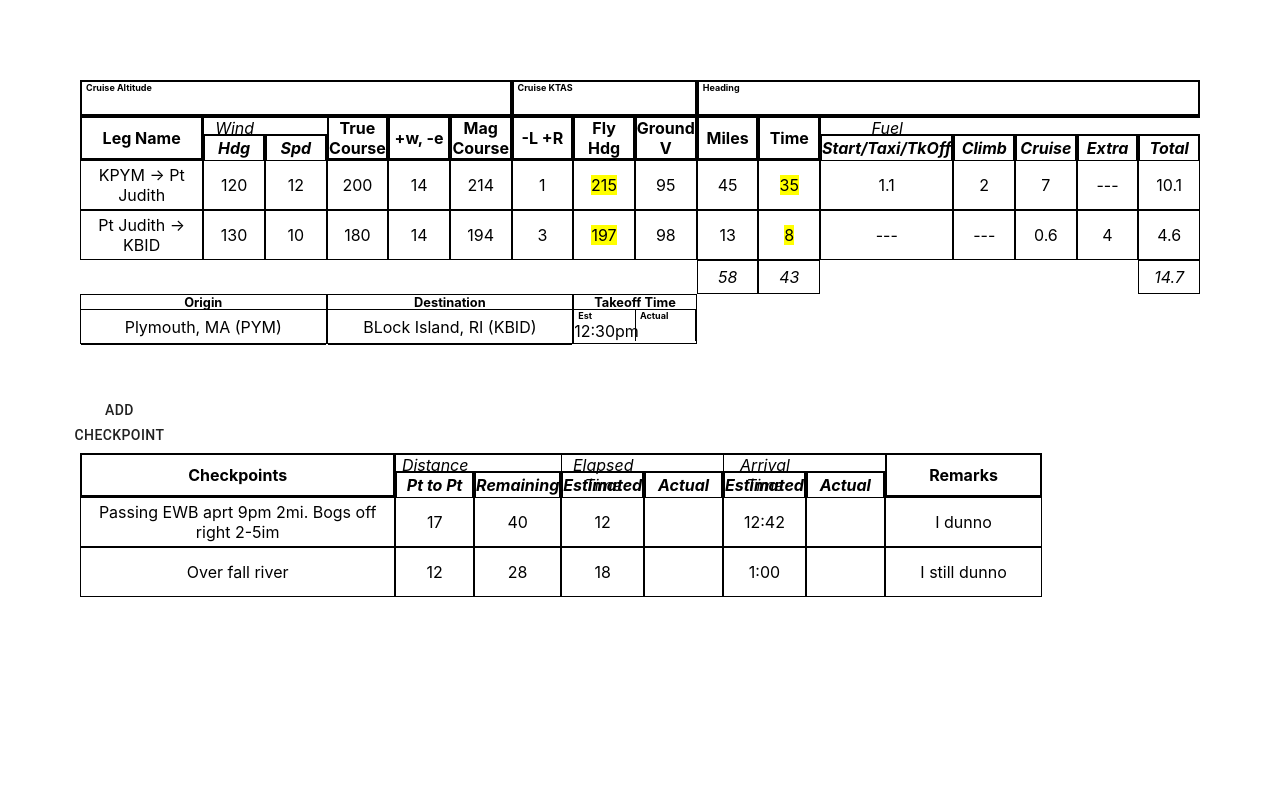
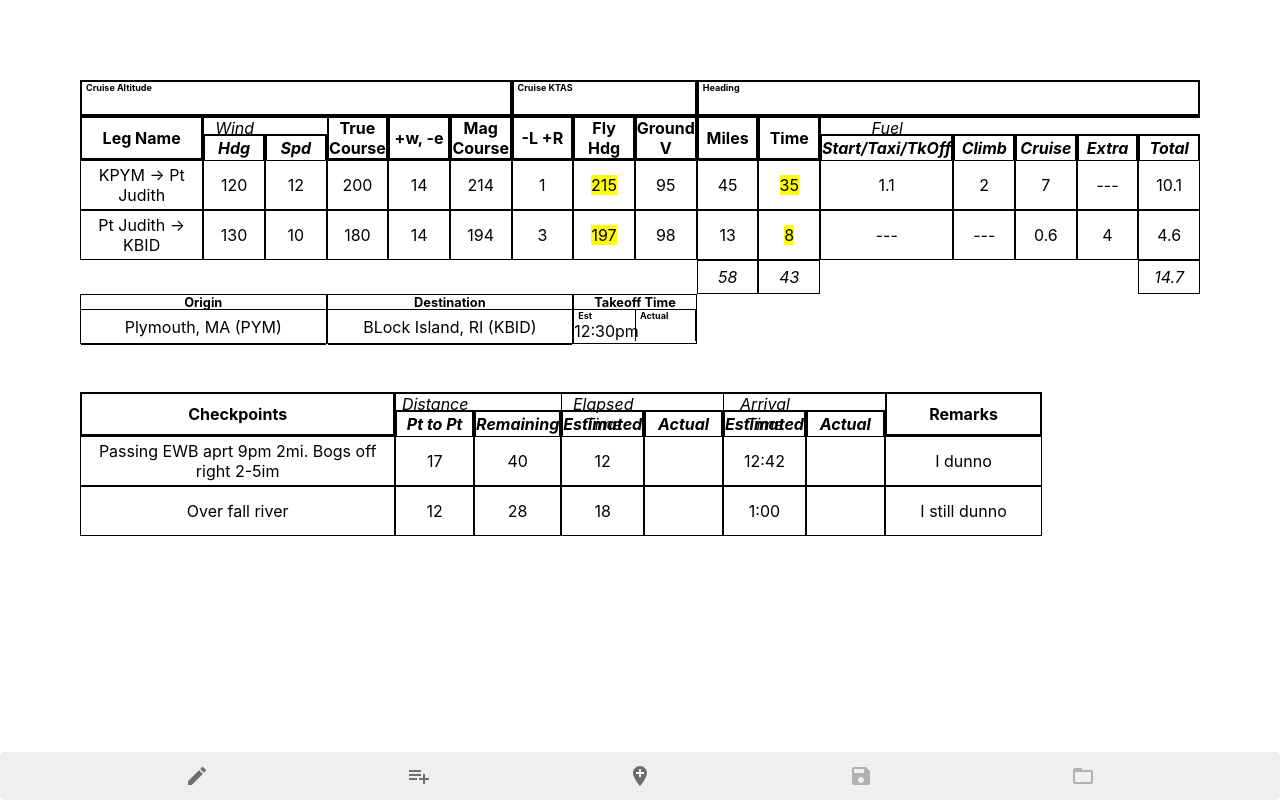
Before and after one commit to akaplo/flightplan, a React (Create React App) app: page / in a window 1280 px wide. Built offline with nearby package versions, Linux system fonts and the light colour scheme.

Commit message:
Add app bar docked to bottom for adding/removing rows. Hook up to checkpoints

```diff
--- a/package.json
+++ b/package.json
@@ -4,6 +4,7 @@
   "private": true,
   "dependencies": {
     "@material-ui/core": "^4.11.0",
+    "@material-ui/icons": "^4.9.1",
     "@testing-library/jest-dom": "^4.2.4",
     "@testing-library/react": "^9.5.0",
     "@testing-library/user-event": "^7.2.1",
--- /dev/null
+++ b/src/ActionsBar.css
@@ -0,0 +1,11 @@
+.bar {
+    width: 100%;
+    background-color: #efefef;
+    height: 3rem;
+    display: flex;
+    position: fixed;
+    top: auto;
+    bottom: 0;
+    border-radius: 5px;
+    justify-content: space-evenly;
+}
--- /dev/null
+++ b/src/ActionsBar.jsx
@@ -0,0 +1,49 @@
+import React from 'react';
+import SaveIcon from '@material-ui/icons/Save';
+import './ActionsBar.css';
+import IconButton from "@material-ui/core/IconButton";
+import PlaylistAddIcon from '@material-ui/icons/PlaylistAdd';
+import FolderOpenIcon from '@material-ui/icons/FolderOpen';
+import EditIcon from '@material-ui/icons/Edit';
+import Tooltip from "@material-ui/core/Tooltip";
+import HighlightOffIcon from '@material-ui/icons/HighlightOff';
+import AddLocationIcon from '@material-ui/icons/AddLocation';
+
+const ActionsBar = ({ addEmptyCheckpoint, addEmptyLeg, showCheckpointEditor, checkpointEditorVisible }) => {
+    return (
+        <footer className={ 'bar' }>
+            <Tooltip title={ checkpointEditorVisible ? 'Cancel' : 'Remove Rows' }>
+                <IconButton onClick={ showCheckpointEditor }>
+                    {
+                        !checkpointEditorVisible && <EditIcon/>
+                    }
+                    {
+                        checkpointEditorVisible && <HighlightOffIcon/>
+                    }
+                </IconButton>
+            </Tooltip>
+            <Tooltip title={ 'Add Leg' }>
+                <IconButton onClick={ addEmptyLeg }>
+                    <PlaylistAddIcon/>
+                </IconButton>
+            </Tooltip>
+            <Tooltip title={ 'Add Checkpoint' }>
+                <IconButton onClick={ addEmptyCheckpoint }>
+                    <AddLocationIcon/>
+                </IconButton>
+            </Tooltip>
+            <Tooltip title={ 'Save Plan (Coming Soon)' }>
+                <IconButton disabled>
+                    <SaveIcon/>
+                </IconButton>
+            </Tooltip>
+            <Tooltip title={ 'Open Plan' }>
+                <IconButton disabled>
+                    <FolderOpenIcon/>
+                </IconButton>
+            </Tooltip>
+        </footer>
+    );
+}
+
+export default ActionsBar
--- a/src/App.css
+++ b/src/App.css
@@ -1,5 +1,9 @@
 .App {
   text-align: center;
+  min-height: 100%;
+}
+
+.planWrapper {
   padding: 5rem;
 }
 
--- a/src/App.js
+++ b/src/App.js
@@ -3,14 +3,32 @@ import TextField from '@material-ui/core/TextField';
 import './App.css';
 import UpperBox from "./UpperBox";
 import LowerBox from "./LowerBox";
+import ActionsBar from "./ActionsBar";
 
-function App() {
+const App = () => {
+    const [checkpoints, setCheckpoints] = useState([
+        { description: 'Passing EWB aprt 9pm 2mi. Bogs off right 2-5im', distPtToPt: 17, distRemaining: 40, timeElapsedEst: 12, timeArrivedEst: '12:42', remarks: 'I dunno'},
+        { description: 'Over fall river', distPtToPt: 12, distRemaining: 28, timeElapsedEst: 18, timeArrivedEst: '1:00', remarks: 'I still dunno'}
+    ]);
+    const [showCheckpointRowEditor, setShowCheckpointRowEditor] = useState(false)
   return (
-    <div className="App">
-        <UpperBox className={ 'gridSeparator' }></UpperBox>
-        <LowerBox/>
-    </div>
-  );
+        <div className="App">
+            <div className={ 'planWrapper'}>
+                <UpperBox className={ 'gridSeparator' }/>
+                <LowerBox
+                    checkpoints={ checkpoints }
+                    setCheckpoints={ setCheckpoints }
+                    showRowEditor={ showCheckpointRowEditor }
+                    removeRow={ index => setCheckpoints(c => [...c.slice(0, index), ...c.slice(index + 1)]) }
+                />
+            </div>
+            <ActionsBar
+                addEmptyCheckpoint={ () => setCheckpoints([ ...checkpoints, []]) }
+                showCheckpointEditor={ () => setShowCheckpointRowEditor(oldVal => !oldVal) }
+                checkpointEditorVisible={ showCheckpointRowEditor }
+            />
+        </div>
+);
 }
 
 export default App;
--- a/src/Cell.jsx
+++ b/src/Cell.jsx
@@ -4,7 +4,6 @@ import './Plan.css';
 import {ClickAwayListener, TextField} from "@material-ui/core";
 
 const Cell = ({ focused, rowNum, colNum, header, headers, setFocusedCell, onTextFieldSubmit, rows }) => {
-    console.log(rows[rowNum][header.val])
     return (
         <Fragment>
             {
--- a/src/LowerBox.jsx
+++ b/src/LowerBox.jsx
@@ -1,16 +1,14 @@
 import React, { Fragment, useState } from 'react';
 import './Plan.css';
 import { ClickAwayListener, TextField, Button } from "@material-ui/core";
-
+import IconButton from "@material-ui/core/IconButton";
 import {HalfHeightHeader, NormalHeightHeader, TwoCellsWithHeader} from "./UpperBox";
+import DeleteIcon from '@material-ui/icons/Delete';
 import Cell from "./Cell";
 
-function LowerBox({ className, origin, destination, legs, takeoffTimeEst, }) {
+function LowerBox({ checkpoints, className, origin, destination, legs, removeRow, setCheckpoints, showRowEditor, takeoffTimeEst, }) {
     const [focusedBox, setFocusedBox] = useState('');
-    const [checkpoints, setCheckpoints] = useState([
-        { description: 'Passing EWB aprt 9pm 2mi. Bogs off right 2-5im', distPtToPt: 17, distRemaining: 40, timeElapsedEst: 12, timeArrivedEst: '12:42', remarks: 'I dunno'},
-        { description: 'Over fall river', distPtToPt: 12, distRemaining: 28, timeElapsedEst: 18, timeArrivedEst: '1:00', remarks: 'I still dunno'}
-    ]);
+
     console.log('focused ' + focusedBox);
     const lowerBoxHeaders = [
         {text: 'Checkpoints', loc: `span 4 / 5`, val: 'description'},
@@ -43,6 +41,8 @@ function LowerBox({ className, origin, destination, legs, takeoffTimeEst, }) {
             }
             {
                 checkpoints.map((checkpt, row) =>
+                    <Fragment>
+                        {
                             lowerBoxHeaders.map((h, col) =>
                                 <Fragment>
                                     <Cell
@@ -57,11 +57,21 @@ function LowerBox({ className, origin, destination, legs, takeoffTimeEst, }) {
                                     />
                                 </Fragment>
                             )
+                        }
+                        {
+                            showRowEditor &&
+                                <div style={ { gridRow: 3 + row } }>
+                                    <IconButton
+                                        color={ 'secondary' }
+                                        onClick={ () => removeRow(row) }
+                                    >
+                                        <DeleteIcon/>
+                                    </IconButton>
+                                </div>
+                        }
+                    </Fragment>
                 )
             }
-            <Button onClick={ () => {
-                setCheckpoints(prevCheckpoints => [...prevCheckpoints, []]);
-            }}>Add Checkpoint</Button>
         </div>
     );
 }
```
Also changed, not shown: 1 other file (tests, documents, lock files or other folders). Lines whose indentation alone changed are shown as unchanged.
